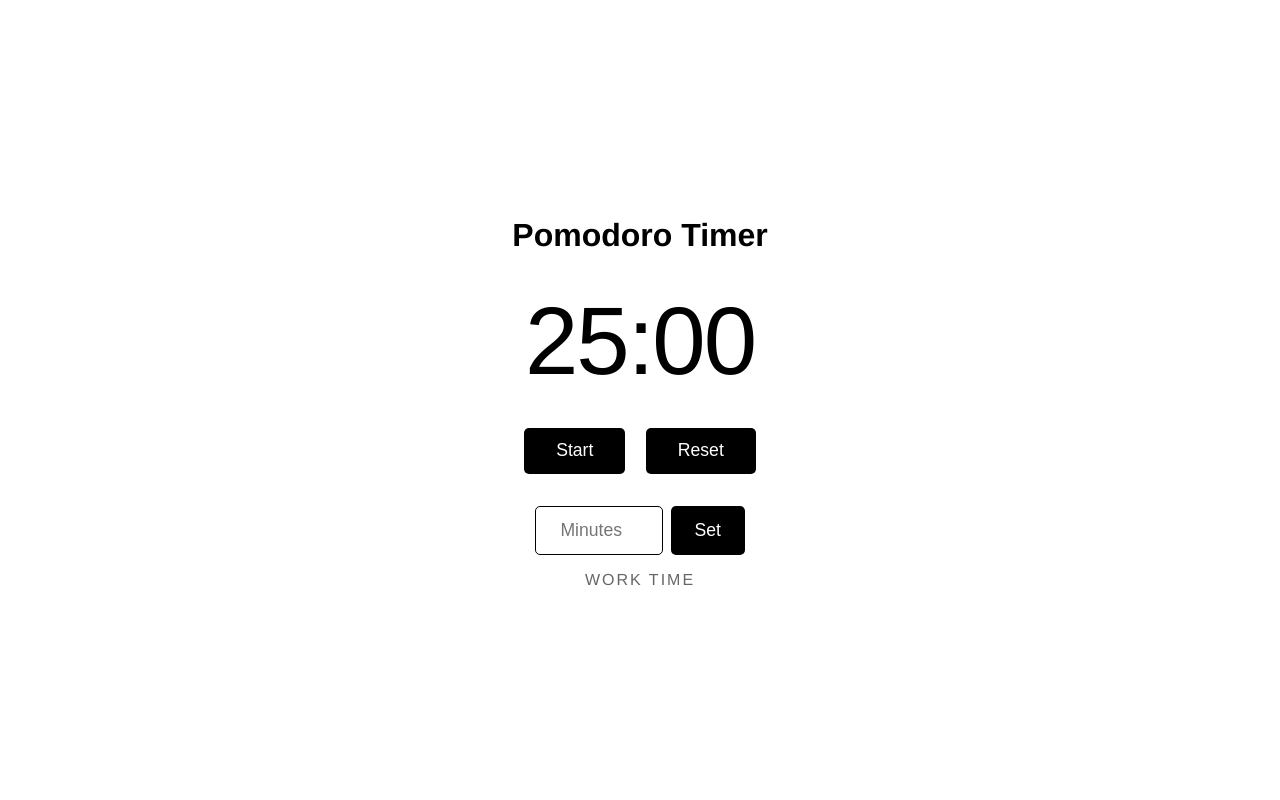
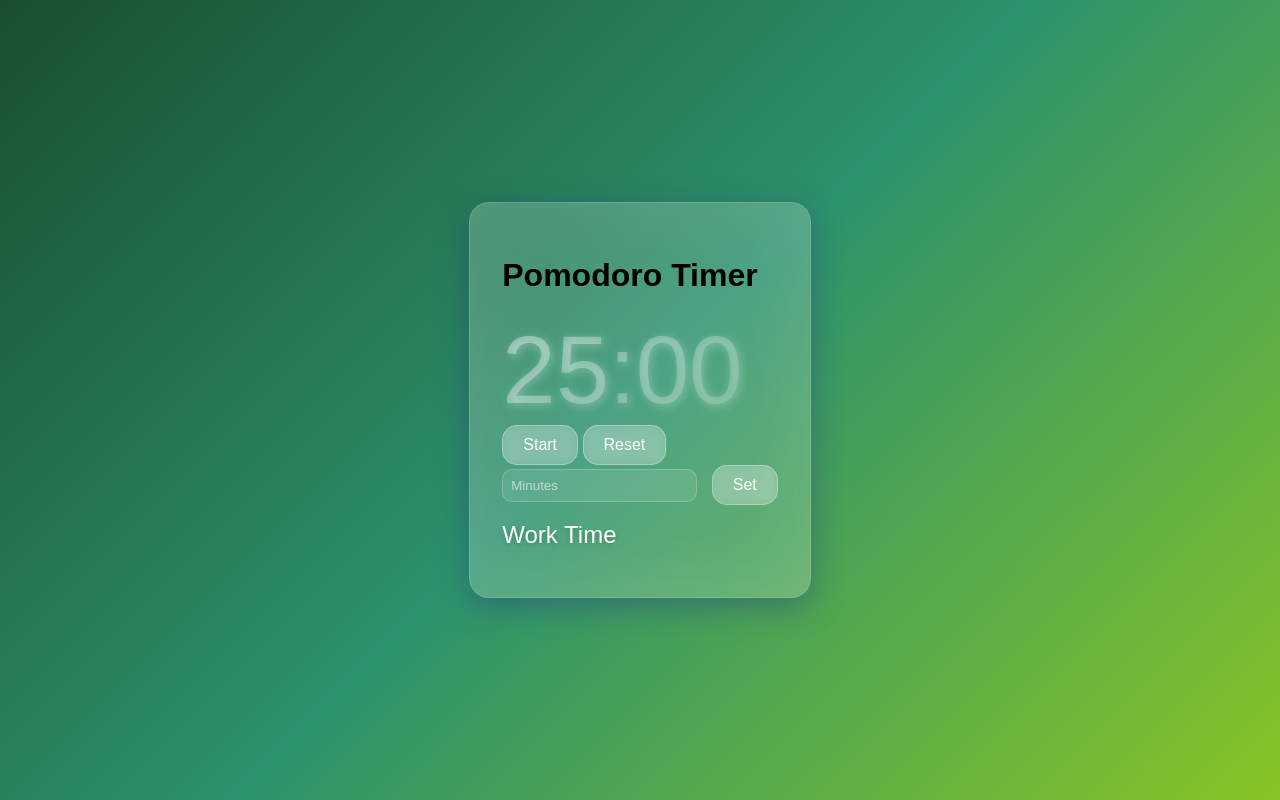
Before and after one commit to adross92/Pomodoro, a plain HTML site: page index.html in a window 1280 px wide. Drawn offline with Linux system fonts and the light colour scheme.

Commit message:
Updated designed with Solarpunk aesthetic

```diff
--- a/styles.css
+++ b/styles.css
@@ -1,82 +1,70 @@
 body {
-    font-family: Helvetica, Arial, sans-serif;
+    /* Solarpunk gradient background with natural colors */
+    background: linear-gradient(135deg, #1a4f2e, #2d936c, #88c425);
+    font-family: 'Quicksand', sans-serif; /* More organic font */
+    min-height: 100vh;
+    margin: 0;
     display: flex;
     justify-content: center;
     align-items: center;
-    min-height: 100vh;
-    margin: 0;
-    background-color: #ffffff;
-    color: #000000;
 }
 
 .container {
-    text-align: center;
+    /* Glass effect container */
+    background: rgba(255, 255, 255, 0.15);
+    backdrop-filter: blur(10px);
+    border-radius: 20px;
     padding: 2rem;
-    max-width: 400px;
-    width: 100%;
+    box-shadow:
+        0 8px 32px 0 rgba(31, 38, 135, 0.37),
+        inset 0 0 80px rgba(255, 255, 255, 0.1);
+    border: 1px solid rgba(255, 255, 255, 0.18);
 }
 
 .timer {
     font-size: 6rem;
-    font-weight: 300;
-    margin: 2rem 0;
-    letter-spacing: -2px;
+    /* Glass effect on numbers */
+    background: linear-gradient(135deg, rgba(255, 255, 255, 0.4), rgba(255, 255, 255, 0.1));
+    -webkit-background-clip: text;
+    background-clip: text;
+    color: transparent;
+    text-shadow: 2px 2px 10px rgba(255, 255, 255, 0.3);
 }
 
-.controls button {
-    font-size: 1.1rem;
-    margin: 0 0.5rem;
-    padding: 0.8rem 2rem;
+button {
+    background: rgba(255, 255, 255, 0.2);
+    border: 1px solid rgba(255, 255, 255, 0.3);
+    border-radius: 15px;
+    padding: 10px 20px;
+    color: white;
+    font-size: 1rem;
     cursor: pointer;
-    background-color: #000000;
-    color: white;
-    border: none;
-    border-radius: 5px;
-    transition: background-color 0.2s;
+    transition: all 0.3s ease;
+    backdrop-filter: blur(5px);
 }
 
-.controls button:hover {
-    background-color: #333333;
+button:hover {
+    background: rgba(255, 255, 255, 0.3);
+    transform: translateY(-2px);
+    box-shadow: 0 5px 15px rgba(0, 0, 0, 0.2);
 }
 
 #status-text {
-    font-size: 1rem;
-    color: #666666;
-    text-transform: uppercase;
-    letter-spacing: 2px;
+    color: white;
+    font-size: 1.5rem;
+    margin: 1rem 0;
+    text-shadow: 0 2px 5px rgba(0, 0, 0, 0.2);
 }
 
-.custom-time {
-    margin-top: 2rem;
-    display: flex;
-    justify-content: center;
-    gap: 0.5rem;
+input {
+    background: rgba(255, 255, 255, 0.1);
+    border: 1px solid rgba(255, 255, 255, 0.2);
+    border-radius: 10px;
+    padding: 8px;
+    color: white;
+    margin-right: 10px;
 }
 
-#custom-minutes {
-    width: 100px;
-    padding: 0.8rem;
-    font-size: 1.1rem;
-    border: 1px solid #000000;
-    border-radius: 5px;
-    text-align: center;
+input::placeholder {
+    color: rgba(255, 255, 255, 0.6);
 }
-
-#custom-minutes:focus {
-    outline: none;
-    border-color: #333333;
-}
-
-#set-custom {
-    font-size: 1.1rem;
-    padding: 0.8rem 1.5rem;
-    cursor: pointer;
-    background-color: #000000;
-    color: white;
-    border: none;
-    border-radius: 5px;
-}
-
-#set-custom:hover {
-    background-color: #333333;
-}
```
